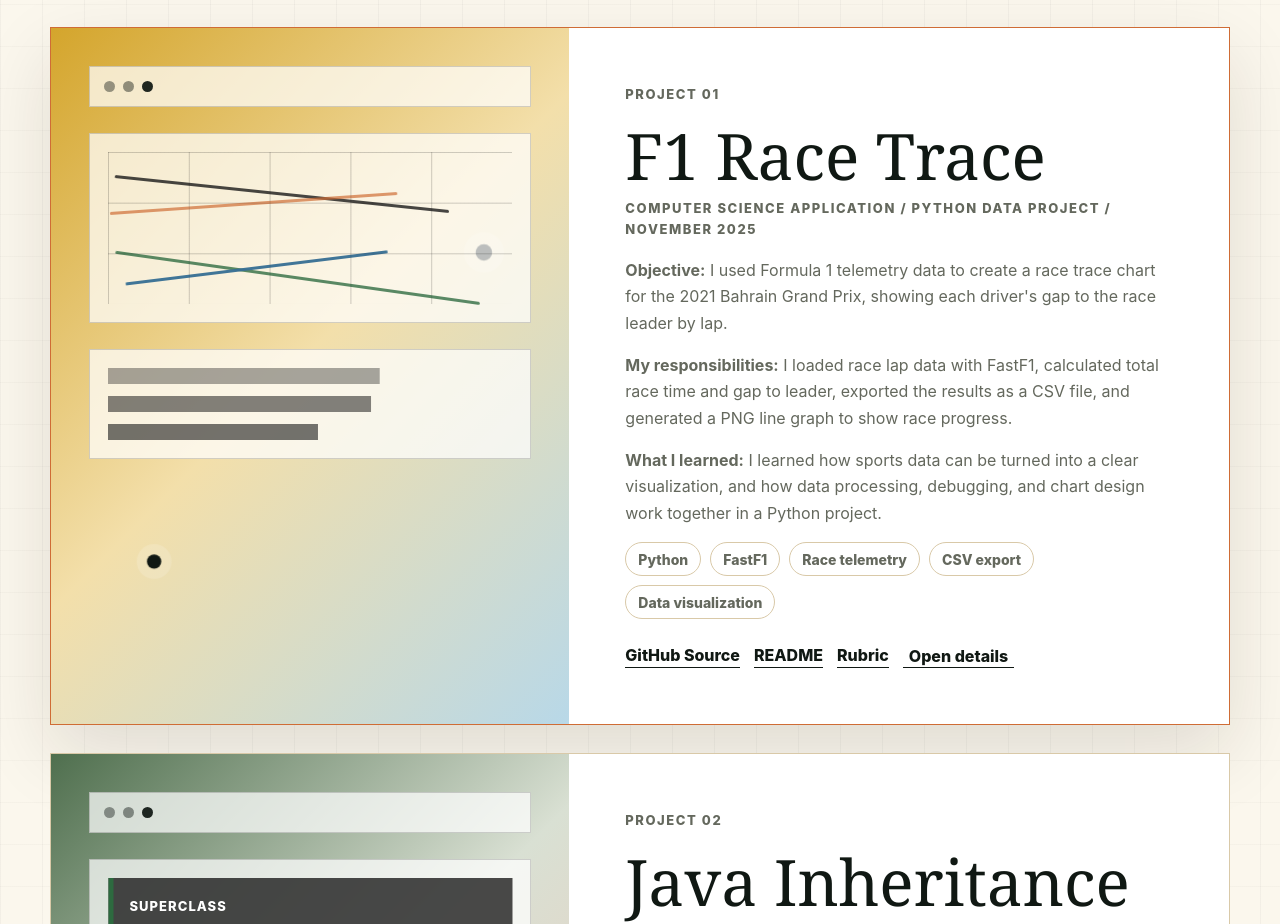
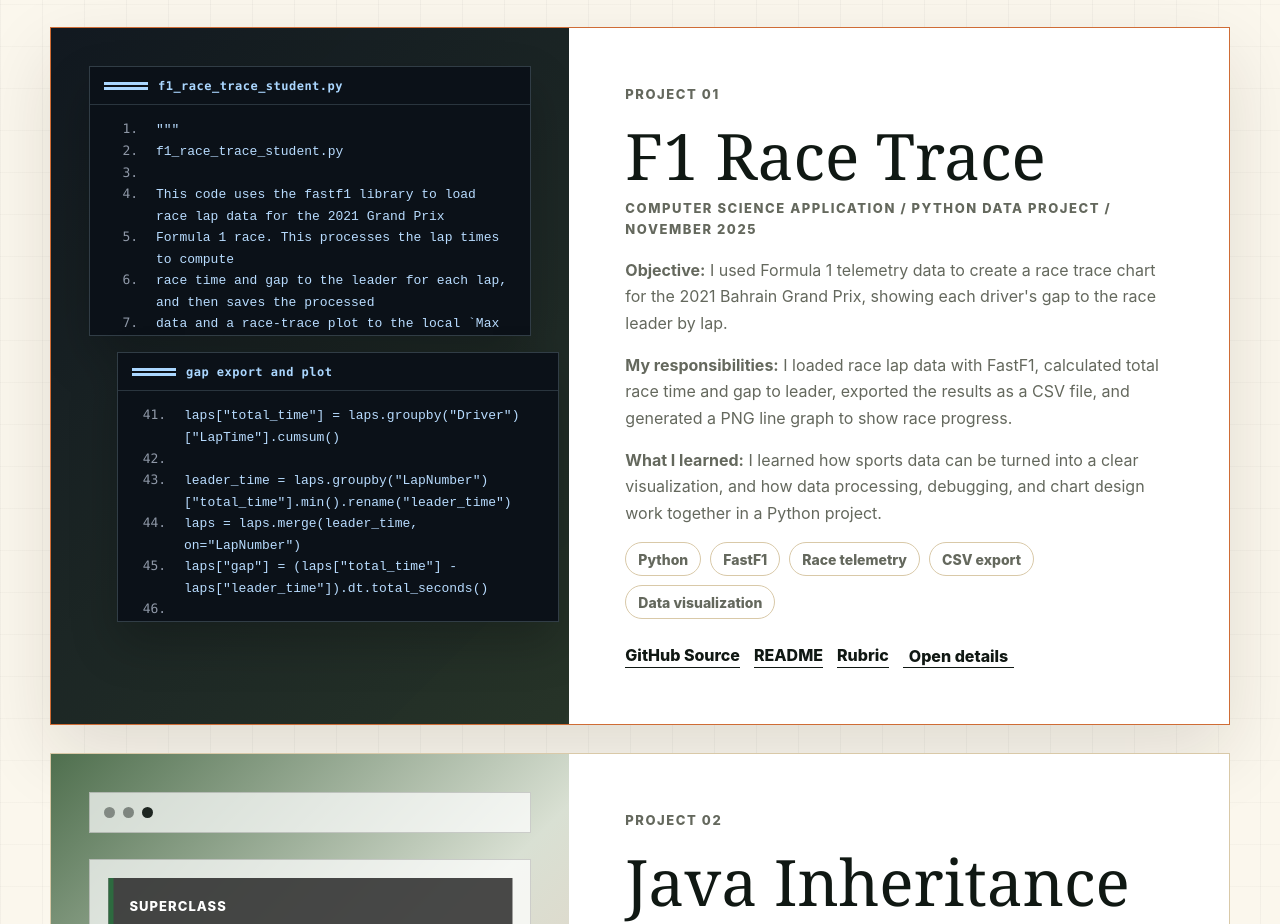
Before and after one commit to ShauryaMishra-Lab/CSA-Portofolio, a React (Vite) app: page / in a window 1280 px wide. Shown: the part 6002-6926 px from the top of the page. Built offline with nearby package versions, Linux system fonts and the light colour scheme.

Commit message:
Add F1 code visuals to portfolio project

```diff
--- a/src/App.jsx
+++ b/src/App.jsx
@@ -162,6 +162,87 @@ const projects = [
       { label: "Project Documentation", href: "#documentation" },
       { label: "Java / UML File", href: "#documentation" },
       { label: "Rubric", href: "#documentation" }
+    ]
+  }
+];
+
+const f1CodeShots = [
+  {
+    label: "f1_race_trace_student.py",
+    start: 1,
+    lines: [
+      '"""',
+      "f1_race_trace_student.py",
+      "",
+      "This code uses the fastf1 library to load race lap data for the 2021 Grand Prix",
+      "Formula 1 race. This processes the lap times to compute",
+      "race time and gap to the leader for each lap, and then saves the processed",
+      "data and a race-trace plot to the local `Max Verstappen` folder.",
+      "",
+      '"""',
+      "",
+      "import fastf1",
+      "import pandas as pd",
+      "import matplotlib.pyplot as plt",
+      "from pathlib import Path",
+      "",
+      '"""',
+      "Create a local cache directory for fastf1 data to speed up repeated runs.",
+      "If the directory already exists this is a no-op.",
+      '"""',
+      'cache = Path.home() / ".fastf1"',
+      "cache.mkdir(exist_ok=True)",
+      "fastf1.Cache.enable_cache(cache)",
+      "",
+      '"""',
+      "Define the target year and race name. The script will load the race session",
+      '(R = race) for the given year and race name via fastf1.get_session.',
+      '"""',
+      "year = 2021",
+      'race = "Bahrain Grand Prix"',
+      "",
+      'print(f"Loading data for {race} {year}...")',
+      'session = fastf1.get_session(year, race, "R")',
+      "session.load()"
+    ]
+  },
+  {
+    label: "gap export and plot",
+    start: 41,
+    lines: [
+      'laps["total_time"] = laps.groupby("Driver")["LapTime"].cumsum()',
+      "",
+      'leader_time = laps.groupby("LapNumber")["total_time"].min().rename("leader_time")',
+      'laps = laps.merge(leader_time, on="LapNumber")',
+      'laps["gap"] = (laps["total_time"] - laps["leader_time"]).dt.total_seconds()',
+      "",
+      '"""',
+      "This creates an output directory to save the processed laps as CSV,",
+      "and export a plot showing each driver's gap to the leader over the race.",
+      '"""',
+      'out = Path("Max Verstappen")',
+      "out.mkdir(exist_ok=True)",
+      "",
+      'csv_name = str(year) + "_" + race.replace(" ", "_") + ".csv"',
+      "csv_file = out / csv_name",
+      "laps.to_csv(csv_file, index=False)",
+      'print("Saved lap data to " + str(csv_file))',
+      "",
+      "plt.figure(figsize=(10,6))",
+      'for driver, grp in laps.groupby("Driver"):',
+      '    plt.plot(grp["LapNumber"], grp["gap"], label=driver)',
+      'plt.xlabel("Lap Number")',
+      'plt.ylabel("Gap to Leader (s)")',
+      'plt.title(f"{race} {year} - Race Trace")',
+      "plt.legend(fontsize=7, ncol=3)",
+      "plt.tight_layout()",
+      "",
+      'png_file = out / f"{year}_{race.replace(\' \', \'_\')}.png"',
+      "plt.savefig(png_file, dpi=150)",
+      "plt.close()",
+      'print(f"Saved chart to {png_file}")',
+      "",
+      "print(\"Done! check the 'Max Verstappen' folder.\")"
     ]
   }
 ];
@@ -710,30 +791,49 @@ function ProjectVisual({ index, alt, type }) {
       <span className="project-scan" />
       <span className="motion-dot dot-one" />
       <span className="motion-dot dot-two" />
+      {type === "race" ? (
+        <F1CodeGallery />
+      ) : (
+        <>
           <div className="browser-bar">
             <span />
             <span />
             <span />
           </div>
-      {type === "race" ? (
-        <div className="race-trace-lines">
-          <span />
-          <span />
-          <span />
-          <span />
-        </div>
-      ) : (
           <div className="java-class-stack">
             <span>Superclass</span>
             <span>Subclass A</span>
             <span>Subclass B</span>
           </div>
-      )}
           <div className="visual-code">
             <span />
             <span />
             <span />
           </div>
+        </>
+      )}
+    </div>
+  );
+}
+
+function F1CodeGallery() {
+  return (
+    <div className="f1-code-gallery">
+      {f1CodeShots.map((shot) => (
+        <figure className="f1-code-shot" key={shot.label}>
+          <figcaption>
+            <span />
+            <strong>{shot.label}</strong>
+          </figcaption>
+          <ol start={shot.start}>
+            {shot.lines.map((line, lineIndex) => (
+              <li key={`${shot.label}-${lineIndex}`}>
+                <code>{line || " "}</code>
+              </li>
+            ))}
+          </ol>
+        </figure>
+      ))}
     </div>
   );
 }
--- a/src/styles.css
+++ b/src/styles.css
@@ -1166,7 +1166,9 @@ dd {
 }
 
 .visual-1 {
-  background: linear-gradient(135deg, var(--gold), #f3dfaa 48%, var(--sky));
+  background:
+    linear-gradient(135deg, rgba(20, 26, 35, 0.18), rgba(167, 217, 91, 0.14)),
+    #111820;
 }
 
 .visual-2 {
@@ -1203,6 +1205,86 @@ dd {
 
 .browser-bar span:nth-child(3) {
   animation-delay: -1.2s;
+}
+
+.f1-code-gallery {
+  position: relative;
+  z-index: 2;
+  display: grid;
+  gap: 16px;
+}
+
+.f1-code-shot {
+  margin: 0;
+  overflow: hidden;
+  border: 1px solid rgba(184, 216, 232, 0.22);
+  background: #0b1118;
+  box-shadow: 0 22px 44px rgba(0, 0, 0, 0.22);
+}
+
+.f1-code-shot:nth-child(2) {
+  transform: translateX(28px);
+}
+
+.f1-code-shot figcaption {
+  display: flex;
+  min-height: 38px;
+  align-items: center;
+  gap: 10px;
+  border-bottom: 1px solid rgba(184, 216, 232, 0.18);
+  padding: 0 14px;
+  color: #abd7ff;
+  font-family: "SFMono-Regular", Consolas, "Liberation Mono", monospace;
+  font-size: 12px;
+  font-weight: 850;
+  letter-spacing: 0.04em;
+}
+
+.f1-code-shot figcaption span {
+  width: 44px;
+  height: 8px;
+  border-block: 3px solid #abd7ff;
+}
+
+.f1-code-shot ol {
+  max-height: 230px;
+  margin: 0;
+  overflow: hidden;
+  padding: 14px 18px 18px 56px;
+  color: #8f98a7;
+  font-family: "SFMono-Regular", Consolas, "Liberation Mono", monospace;
+  font-size: clamp(10px, 1.04vw, 13px);
+  line-height: 1.58;
+}
+
+.f1-code-shot li {
+  padding-left: 10px;
+}
+
+.f1-code-shot code {
+  color: #b8dcff;
+  white-space: pre-wrap;
+}
+
+.f1-code-shot li:nth-child(11),
+.f1-code-shot li:nth-child(12),
+.f1-code-shot li:nth-child(13),
+.f1-code-shot li:nth-child(14),
+.f1-code-shot li:nth-child(20),
+.f1-code-shot li:nth-child(21),
+.f1-code-shot li:nth-child(22),
+.f1-code-shot:nth-child(2) li:nth-child(10),
+.f1-code-shot:nth-child(2) li:nth-child(11),
+.f1-code-shot:nth-child(2) li:nth-child(13),
+.f1-code-shot:nth-child(2) li:nth-child(14),
+.f1-code-shot:nth-child(2) li:nth-child(15),
+.f1-code-shot:nth-child(2) li:nth-child(18),
+.f1-code-shot:nth-child(2) li:nth-child(19),
+.f1-code-shot:nth-child(2) li:nth-child(20),
+.f1-code-shot:nth-child(2) li:nth-child(21),
+.f1-code-shot:nth-child(2) li:nth-child(22),
+.f1-code-shot:nth-child(2) li:nth-child(23) {
+  color: #ff8178;
 }
 
 .race-trace-lines {
@@ -1834,6 +1916,10 @@ footer {
   .project-controls {
     justify-content: flex-start;
   }
+
+  .f1-code-shot:nth-child(2) {
+    transform: translateX(14px);
+  }
 }
 
 @media (max-width: 560px) {
@@ -1854,6 +1940,16 @@ footer {
 
   .project-visual {
     min-height: 330px;
+  }
+
+  .f1-code-shot:nth-child(2) {
+    transform: none;
+  }
+
+  .f1-code-shot ol {
+    max-height: 190px;
+    padding-left: 46px;
+    font-size: 10px;
   }
 
   .performance-inner {
```
Lines whose indentation alone changed are shown as unchanged.
